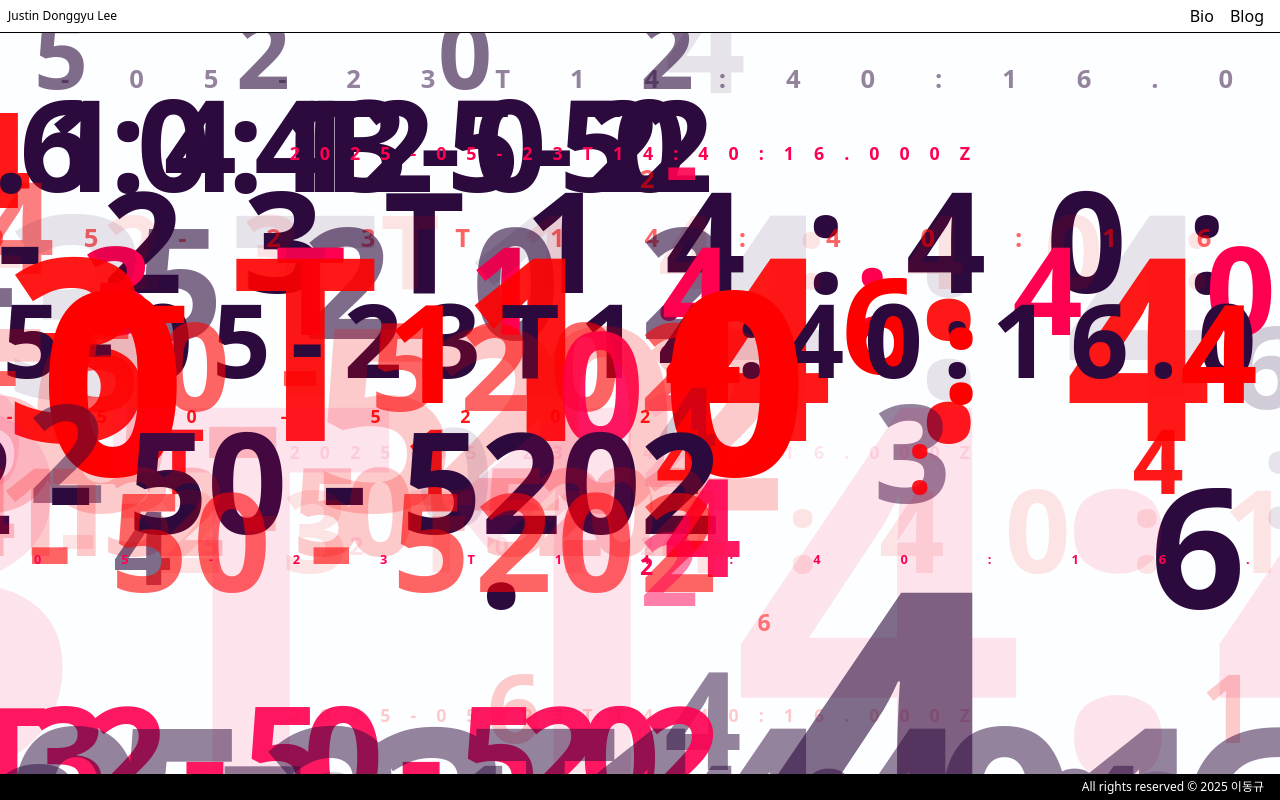
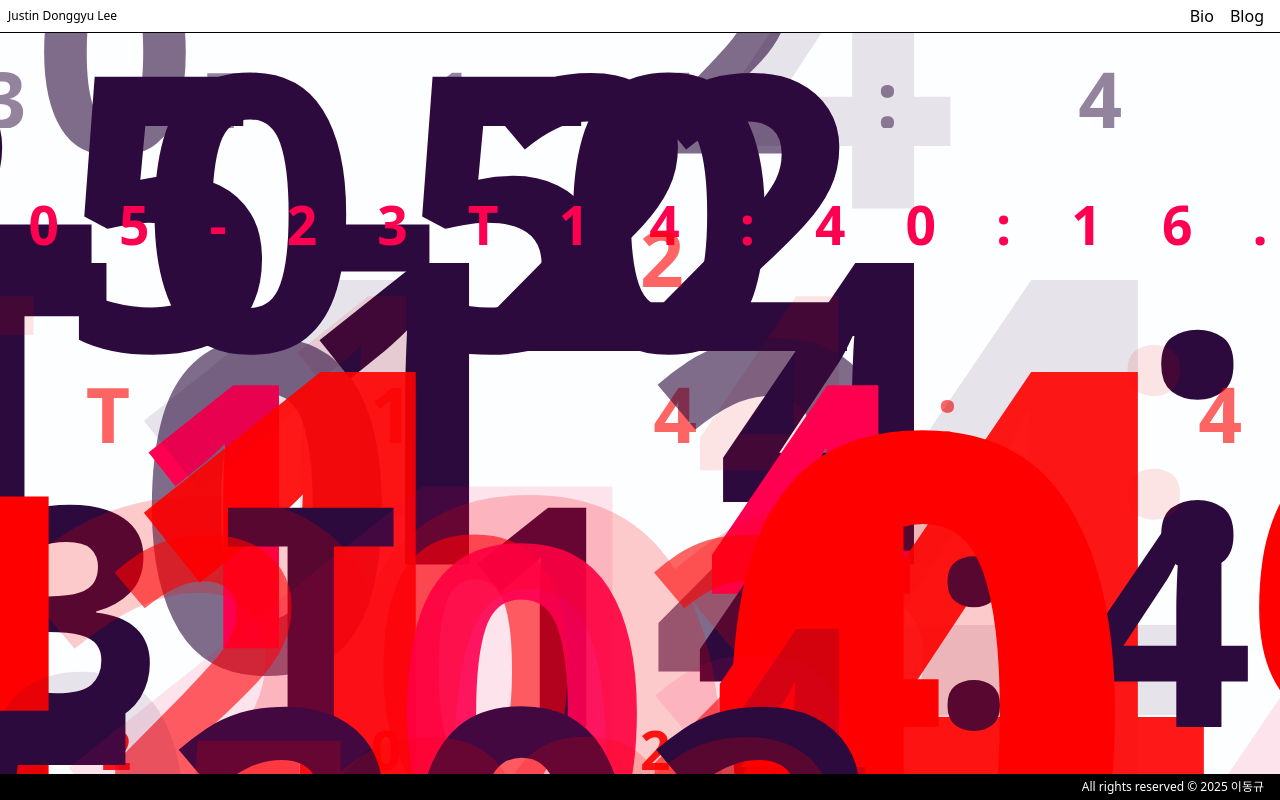
Before and after one commit to nninnnin/blogblog, a Next.js app: page / in a window 1280 px wide. Built offline with nearby package versions, Linux system fonts and the light colour scheme.

Commit message:
파사드 데스크탑 스케일링 조정

```diff
--- a/src/styles/animation.css
+++ b/src/styles/animation.css
@@ -48,7 +48,9 @@
 }
 
 .scailing {
-  transform: scale(20);
+  transform: scale(60);
+
+  line-height: 400%;
 }
 
 @media (max-width: 480px) {
```
